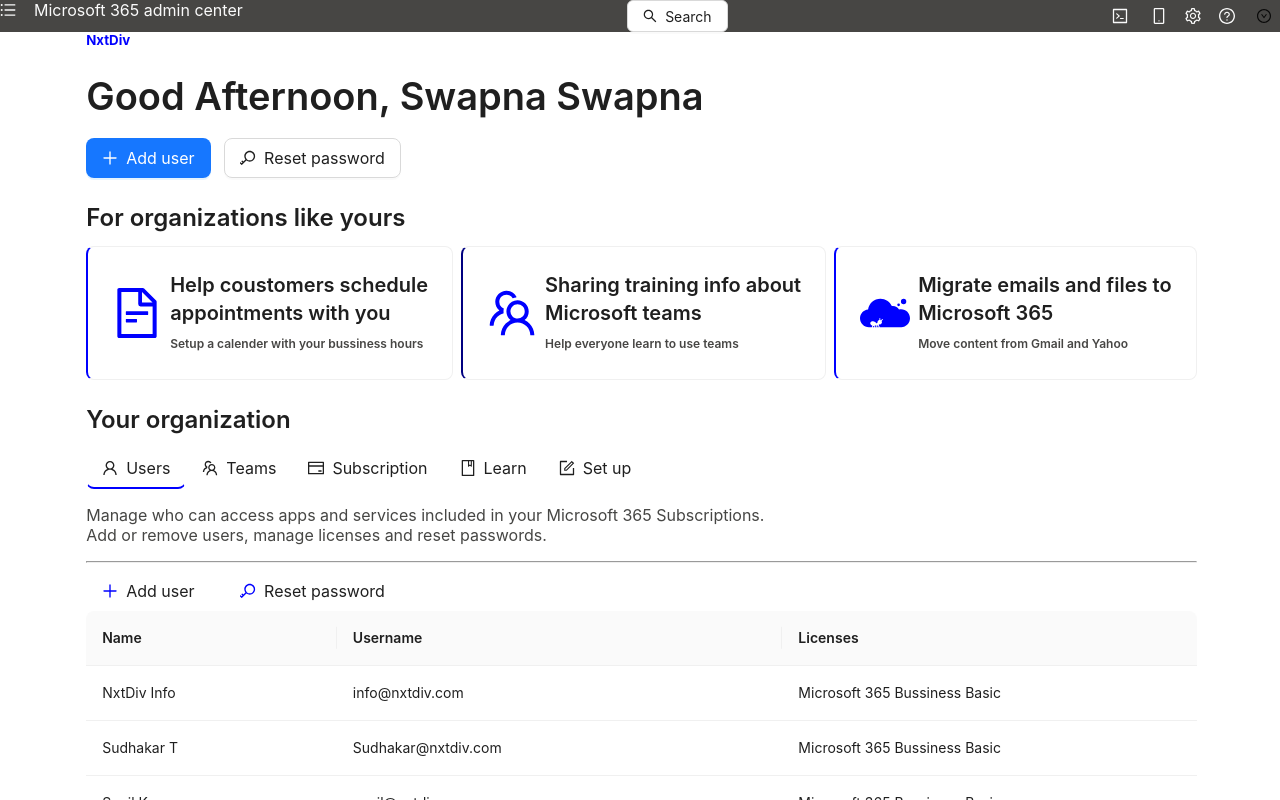
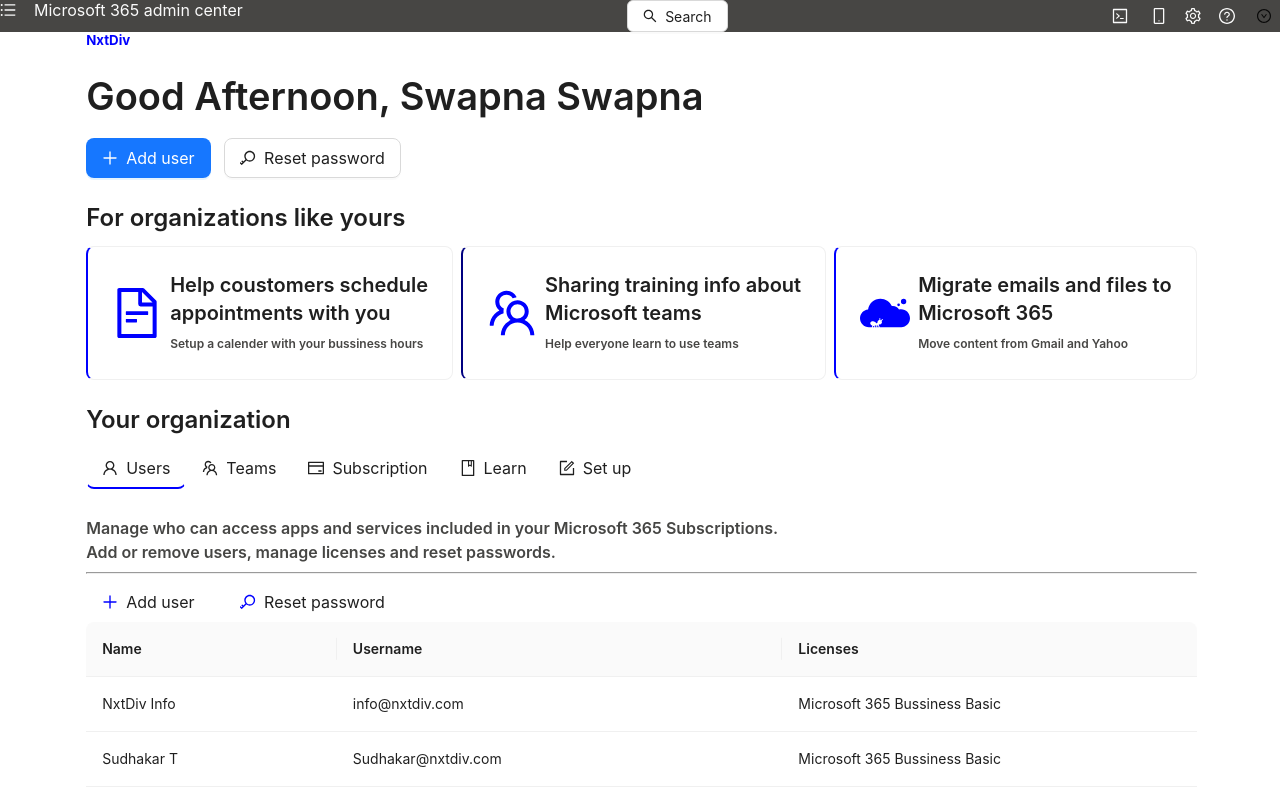
Before and after one commit to Yashu1th/first_page, a React (Create React App) app: page / in a window 1280 px wide. Built offline with nearby package versions, Linux system fonts and the light colour scheme.

Commit message:
text update

```diff
--- a/src/components/AppContent/index.js
+++ b/src/components/AppContent/index.js
@@ -94,10 +94,10 @@
         <Button icon={<CreditCardOutlined />} type="text"size="large">Subscription</Button>
         <Button icon={<BookOutlined />} type="text"size="large">Learn</Button>
         <Button icon={<FormOutlined />} type="text"size="large">Set up</Button><br/>
-        <p style={{color:"#464644"}}>
+        <Typography.Title level={5} style={{color:"#464644"}}>
         Manage who can access apps and services included in your Microsoft 365 Subscriptions.<br/>
         Add or remove users, manage licenses and reset passwords.
-        </p>
+        </Typography.Title>
         <hr/>
         <Button icon={<PlusOutlined style={{color:"blue"}}/>} type="text"size="large">Add user</Button>&nbsp;&nbsp;&nbsp;
         <Button icon={<KeyOutlined style={{color:"blue"}}/>} size="large"type="text">Reset password</Button>
```
